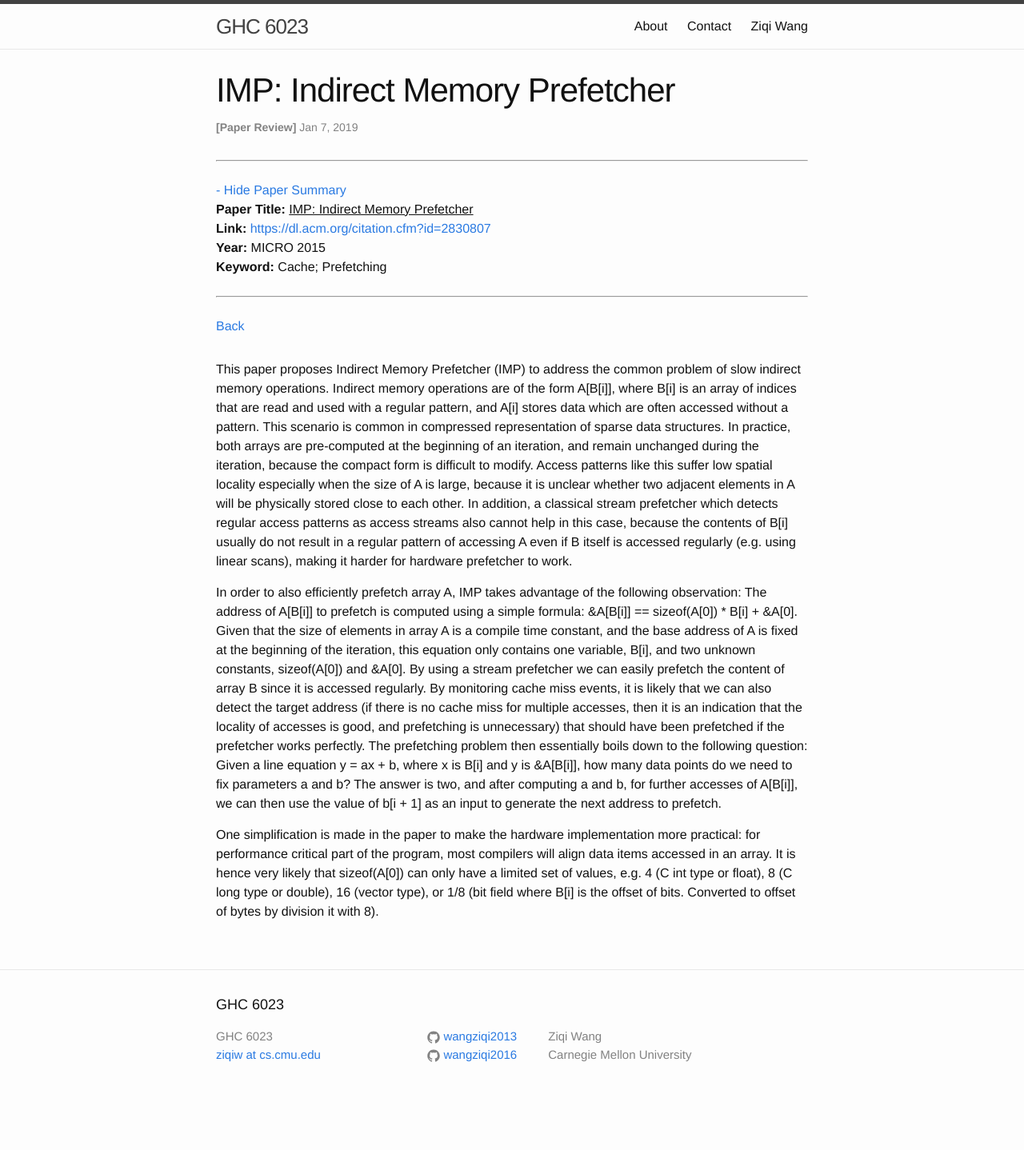
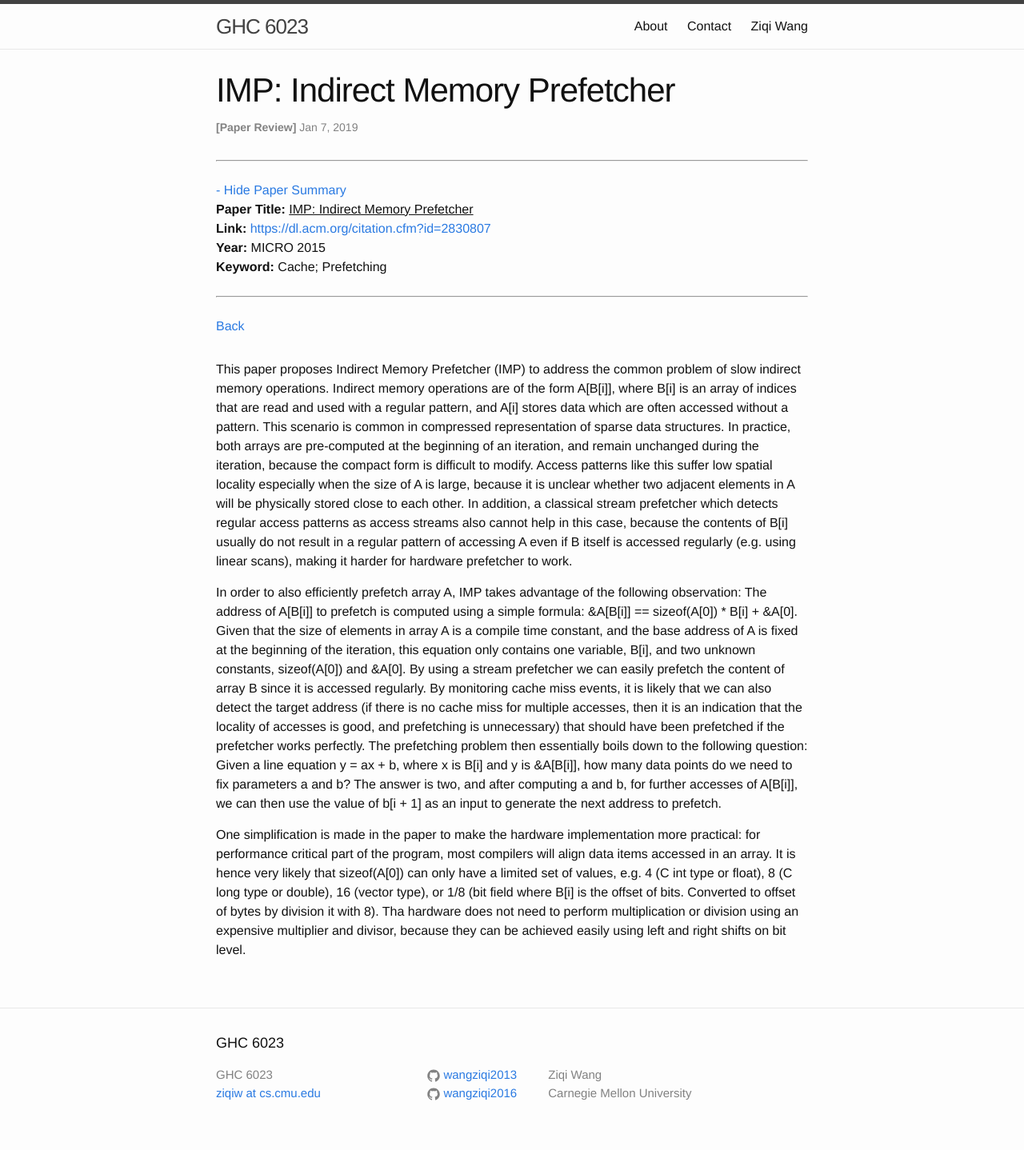
Before and after one commit to wangziqi2013/wangziqi2013.github.io, a Jekyll site: the page built from _posts/2019-01-07-imp.markdown, in a window 1280 px wide. Shown: the whole page at 80% size. Built offline with Jekyll 4.4.1, drawn with Linux system fonts in a browser that asks for light colours; before the commit the page ends 1390 px from its top, so only the background shows below that.

Commit message:
Finish simplification

```diff
--- a/_posts/2019-01-07-imp.markdown
+++ b/_posts/2019-01-07-imp.markdown
@@ -39,4 +39,6 @@ value of b\[i + 1\] as an input to generate the next address to prefetch.
 One simplification is made in the paper to make the hardware implementation more practical: for performance critical
 part of the program, most compilers will align data items accessed in an array. It is hence very likely that sizeof(A\[0\])
 can only have a limited set of values, e.g. 4 (C int type or float), 8 (C long type or double), 16 (vector type), or 1/8 (bit field
-where B\[i\] is the offset of bits. Converted to offset of bytes by division it with 8).
+where B\[i\] is the offset of bits. Converted to offset of bytes by division it with 8). Tha hardware does not need to perform
+multiplication or division using an expensive multiplier and divisor, because they can be achieved easily using left
+and right shifts on bit level.
```
